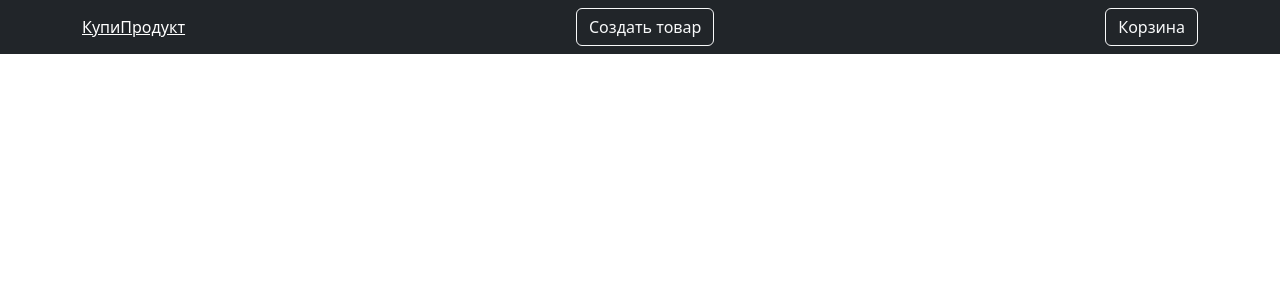
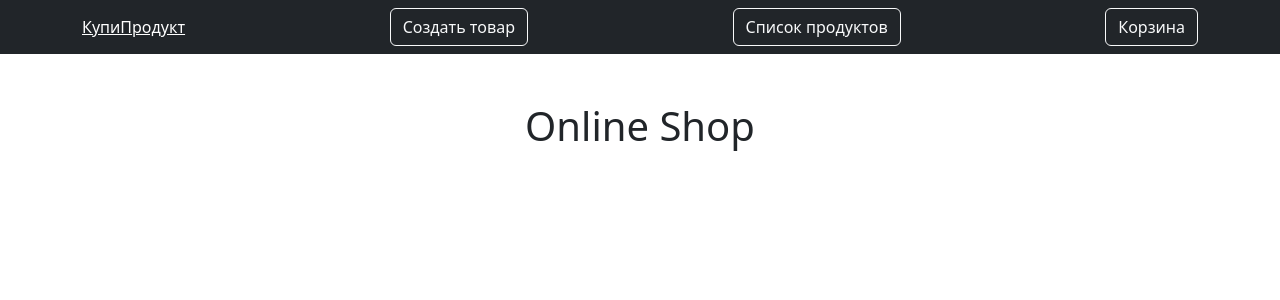
Before and after one commit to Andrew-Sparrow/online-store-mind, a React (Create React App) app in the folder client/: page / in a window 1280 px wide. Shown: the top 300 px of the page. Built offline with nearby package versions, Linux system fonts and the light colour scheme.

Commit message:
client - adds routes to pages in NavBar

```diff
--- a/client/src/components/AppRouter.js
+++ b/client/src/components/AppRouter.js
@@ -10,7 +10,7 @@ const AppRouter = () => {
     <Routes>
       {
         publicRoutes.map(({ path, Component }) =>
-          <Route key={path} path={path} component={Component} exact />
+          <Route key={path} path={path} element={<Component/>} exact />
         )
       }
       <Route path="*" element={<NoMatch />} />
--- a/client/src/components/NavBar.js
+++ b/client/src/components/NavBar.js
@@ -3,14 +3,16 @@ import { Context } from "../index";
 import Navbar from "react-bootstrap/Navbar";
 import Nav from "react-bootstrap/Nav";
 import { NavLink, redirect } from "react-router-dom";
-import { BASKET_ROUTE, CREATE_ROUTE, SHOP_ROUTE } from "../utils/consts";
+import { BASKET_ROUTE, CREATE_ROUTE, PRODUCTS_ROUTE, SHOP_ROUTE } from "../utils/consts";
 import { Button } from "react-bootstrap";
 import { observer } from "mobx-react-lite";
 import Container from "react-bootstrap/Container";
+import { useNavigate } from "react-router-dom";
 
 
 const NavBar = observer(() => {
   const { product } = useContext(Context);
+  const navigate = useNavigate();
 
   return (
     <Navbar bg="dark" >
@@ -19,13 +21,16 @@ const NavBar = observer(() => {
         <Nav className="ml-auto" style={{ color: 'white' }}>
           <Button
             variant={"outline-light"}
-            onClick={() => redirect(CREATE_ROUTE)}
+            onClick={() => navigate(CREATE_ROUTE)}
           >
             Создать товар
           </Button>
         </Nav>
         <Nav className="ml-auto" style={{ color: 'white' }}>
-          <Button variant={"outline-light"} onClick={() => redirect(BASKET_ROUTE)}>Корзина</Button>
+          <Button variant={"outline-light"} onClick={() => navigate(PRODUCTS_ROUTE)}>Список продуктов</Button>
+        </Nav>
+        <Nav className="ml-auto" style={{ color: 'white' }}>
+          <Button variant={"outline-light"} onClick={() => navigate(BASKET_ROUTE)}>Корзина</Button>
         </Nav>
       </Container>
     </Navbar>
--- a/client/src/index.js
+++ b/client/src/index.js
@@ -10,7 +10,7 @@ const root = ReactDOM.createRoot(document.getElementById('root'));
 
 root.render(
   <Context.Provider value={{
-    product: new ProductsStore(),
+    products: new ProductsStore(),
   }}>
     <App />
   </Context.Provider>
--- a/client/src/pages/Products.jsx
+++ b/client/src/pages/Products.jsx
@@ -46,10 +46,10 @@
 
 import React from 'react';
 
-const Shop = () => {
+const Products = () => {
   return (
-    <div>Shop</div>
+    <div>Products</div>
   )
 }
 
-export default Shop;
+export default Products;
--- /dev/null
+++ b/client/src/pages/Shop.jsx
@@ -0,0 +1,11 @@
+import React from 'react'
+
+const Shop = () => {
+  return (
+    <div>
+      <h1 className='text-center mt-5'>Online Shop</h1>
+    </div>
+  )
+}
+
+export default Shop
--- a/client/src/routes.js
+++ b/client/src/routes.js
@@ -1,9 +1,10 @@
 import { CREATE_ROUTE, BASKET_ROUTE, PRODUCTS_ROUTE, PRODUCT_ROUTE, SHOP_ROUTE } from "./utils/consts";
 import Basket from "./pages/Basket";
 
-import Shop from "./pages/Products";
+import Product from "./pages/Product";
+import Products from "./pages/Products";
 import CreateProduct from "./pages/CreateProduct";
-import Product from "./pages/Product";
+import Shop from "./pages/Shop";
 
 
 export const publicRoutes = [
@@ -23,4 +24,8 @@ export const publicRoutes = [
     path: PRODUCT_ROUTE,
     Component: Product
   },
+  {
+    path: PRODUCTS_ROUTE,
+    Component: Products
+  },
 ];
--- a/client/src/utils/consts.js
+++ b/client/src/utils/consts.js
@@ -1,5 +1,5 @@
 export const SHOP_ROUTE = '/';
 export const CREATE_ROUTE = '/create';
 export const BASKET_ROUTE = '/cart';
+export const PRODUCTS_ROUTE = '/products';
 export const PRODUCT_ROUTE = '/product/:id';
-export const PRODUCTS_ROUTE = '/product';
```
Also changed, not shown: 1 other file (tests, documents, lock files or other folders).
